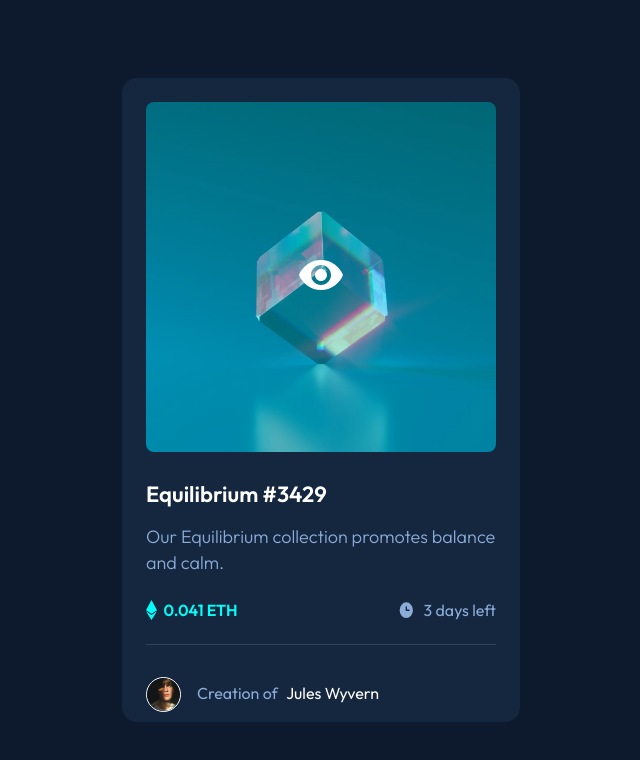
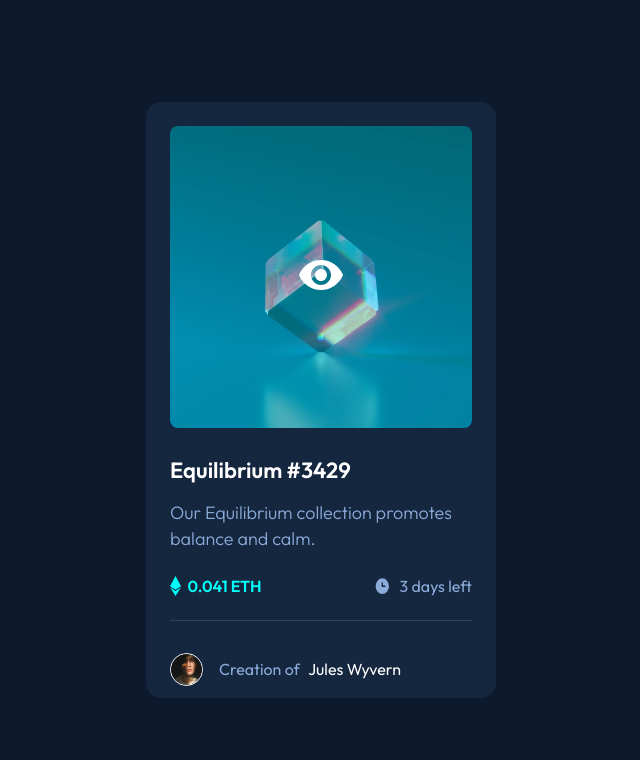
Before and after one commit to feraldruid1/02.bitcamp.etherium-card, a plain HTML site: page index.html in a window 1280 px wide. In both pictures the pointer is over the element 640 px from the left and 279 px from the top of the page. Shown: the whole page, without its empty margins (319-959 px from the left). Drawn offline with Linux system fonts and the light colour scheme.

Commit message:
border box

```diff
--- a/style.css
+++ b/style.css
@@ -1,6 +1,7 @@
 * {
   margin: 0;
   padding: 0;
+  box-sizing: border-box;
   }
 img {
     max-width: 100%;
@@ -115,7 +116,7 @@ img {
   }
   .imagediv {
     position: relative;
-
+    width: 302px;
   }
   .imagediv:hover:after{
     position: absolute;
@@ -123,8 +124,8 @@ img {
     justify-content: center;
     align-items: center;
     content: url("./image/icon-view.svg");
-    width: 350px;
-    height: 350px;
+    width: 302px;
+    height: 302px;
     border-radius: 8px;
     background-color: hsla(178, 100%, 50%, 0.349);
     top: 0px;
```
